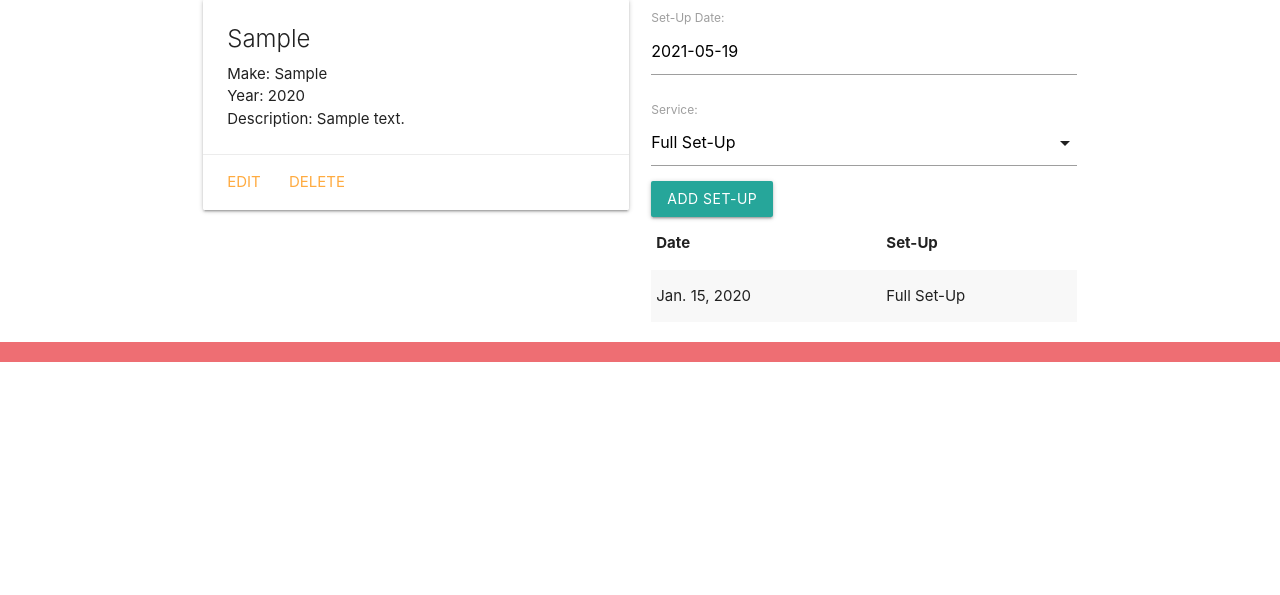
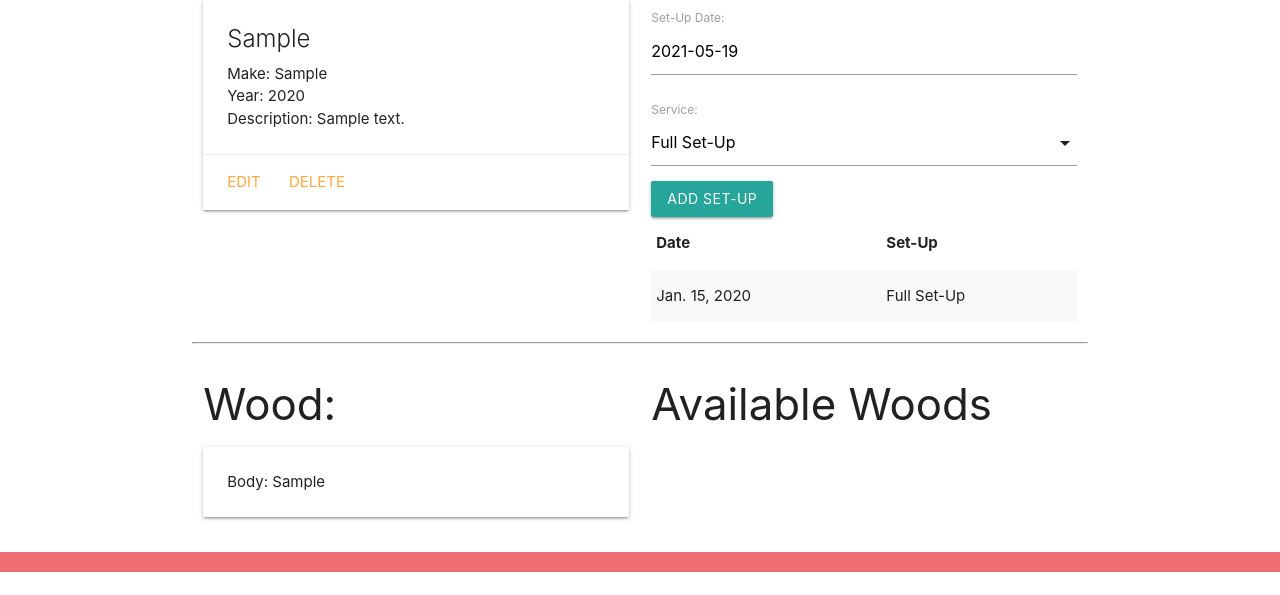
Before and after one commit to kevindecker64/GuitarCollector, a Django app: page /guitars/1/ in a window 1280 px wide. Shown: the part 209-804 px from the top of the page. Before the commit the page ends 571 px from the top, so only its background shows below. Run offline with Django 3.2, Linux system fonts and the light colour scheme; tables that the repository leaves empty hold one stand-in row (values such as "Sample post").

Commit message:
shows assoc woods & avail woods in guit detail

```diff
--- a/main_app/admin.py
+++ b/main_app/admin.py
@@ -1,7 +1,8 @@
 from django.contrib import admin
 # import your models here
-from .models import Guitar, SetUp
+from .models import Guitar, SetUp, Wood
 
 # Register your models here.
 admin.site.register(Guitar)
 admin.site.register(SetUp)
+admin.site.register(Wood)
--- a/main_app/templates/guitars/detail.html
+++ b/main_app/templates/guitars/detail.html
@@ -47,6 +47,45 @@
   </div>
 </div>
 
+<hr>
+
+<div class="row">
+  <div class="col s6">
+    <h3>Wood:</h3>
+    {% if guitar.woods.count %}
+      <div class="card">
+        {% for wood in guitar.woods.all %}
+          <div class="card-content">
+            {{ wood.get_part_display }}: {{ wood.type }}
+          </div>
+        {% endfor %}
+      </div>
+    {% else %}
+      <h6>Add Wood</h6>
+    {% endif %}
+  </div>
+
+  <div class="col s6">
+    <h3>Available Woods</h3>
+    {% if woods.count %}
+      <div class="card">
+        {% for wood in woods.all %}
+          <div class="card-content">
+            {{ wood.get_part_display }}: {{ wood.type }}
+            <div class="card-action">
+              <form action="" method="POST">
+                {% csrf_token %}
+                <button type="submit" class="btn">Add</button>
+              </form>
+            </div>
+          </div>
+        {% endfor %}
+      </div>
+    {% endif %}
+  </div>
+
+</div>
+
 <script>
   const dateEl = document.getElementById('id_date');
   M.Datepicker.init(dateEl, {
--- a/main_app/views.py
+++ b/main_app/views.py
@@ -1,6 +1,6 @@
 from django.shortcuts import redirect, render
 from django.views.generic.edit import CreateView, UpdateView, DeleteView
-from .models import Guitar
+from .models import Guitar, Wood
 from .forms import SetUpForm
 
 
@@ -19,8 +19,9 @@
 
 def guitars_detail(request, guitar_id):
     guitar = Guitar.objects.get(id=guitar_id)
+    woods_guit_doesnt_have = Wood.objects.order_by('part').exclude(id__in = guitar.woods.all().values_list('id'))
     setup_form = SetUpForm()
-    return render(request, "guitars/detail.html", {"guitar": guitar, 'setup_form': setup_form})
+    return render(request, "guitars/detail.html", {"guitar": guitar, 'setup_form': setup_form, 'woods': woods_guit_doesnt_have})
 
 def add_setup(request, guitar_id):
     form = SetUpForm(request.POST)
```
